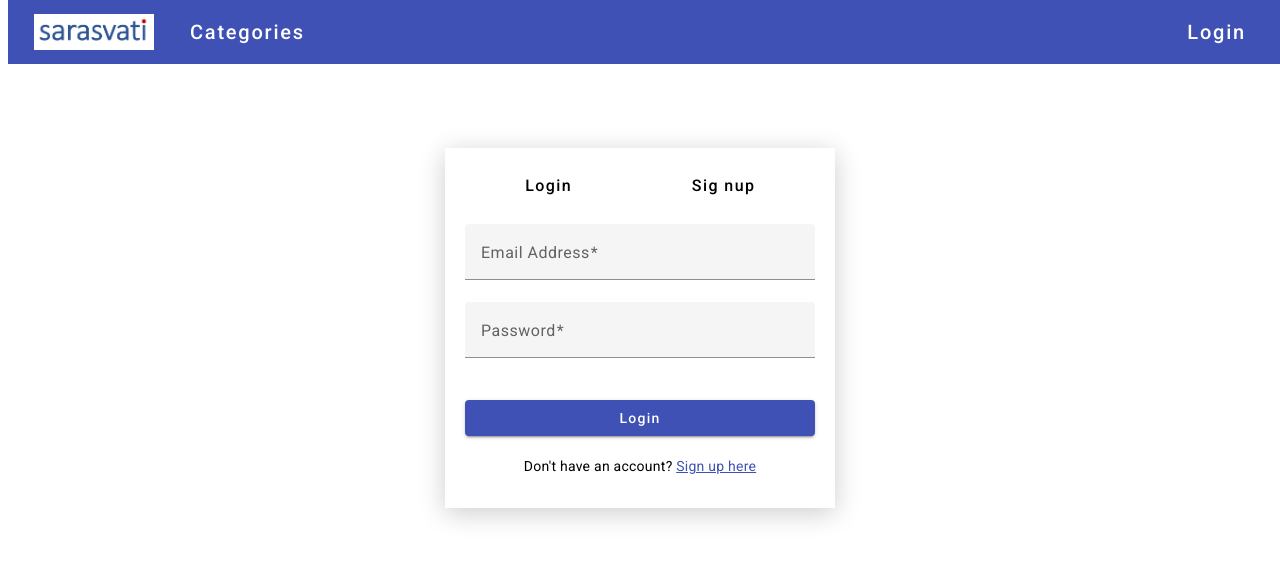
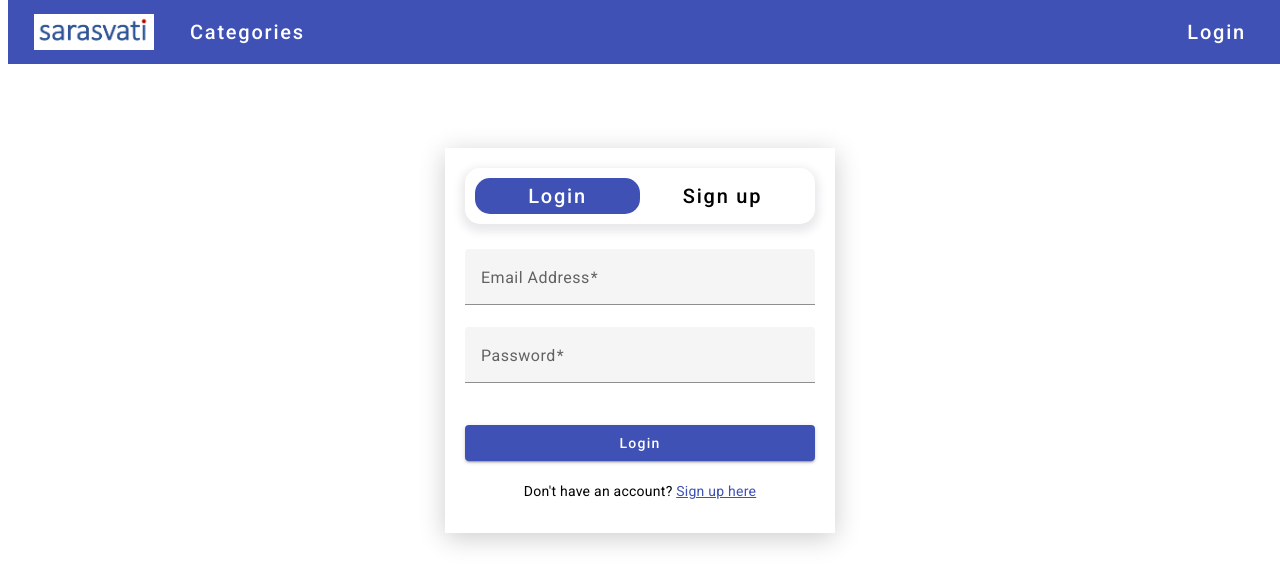
Before and after one commit to ingridandersson/Sarasvati.Web, an Angular app: page /auth in a window 1280 px wide. Shown: the top 586 px of the page. Built offline with nearby package versions, Linux system fonts and the light colour scheme.

Commit message:
client side validation

```diff
--- a/src/app/components/auth/auth.component.html
+++ b/src/app/components/auth/auth.component.html
@@ -4,19 +4,22 @@
   <form>
     <div class="login-container">
       <div class="tab-buttons">
-        <button mat-button class="tab-button" (click)="toggleForm('login')">Login</button>
-        <button mat-button class="tab-button" (click)="toggleForm('signup')">Sig nup</button>
+        <button mat-button class="tab-button" [ngClass]="{'active': activeForm === 'login'}"
+          (click)="toggleForm('login')">Login</button>
+        <button mat-button class="tab-button" (click)="toggleForm('signup')">Sign up</button>
       </div>
-      <form>
+      <form [formGroup]="loginForm" (ngSubmit)="onSubmit()">
         <mat-form-field appearance="fill">
           <mat-label>Email Address</mat-label>
-          <input matInput type="email" placeholder="Your Email" required>
+          <input matInput formControlName="email" type="email" placeholder="Enter your email" required>
+
         </mat-form-field>
         <mat-form-field appearance="fill">
           <mat-label>Password</mat-label>
-          <input matInput type="password" placeholder="Password" required minlength="6">
+          <input matInput formControlName="password" type="password" placeholder=" Enter your password" required>
+
         </mat-form-field>
-        <button mat-raised-button color="primary" class="login-button">Login</button>
+        <button mat-raised-button color="primary" class="login-button" type="submit">Login</button>
       </form>
       <p class="signup-text">Don't have an account? <a href=""
           (click)="toggleForm('signup'); $event.preventDefault();">Sign up here</a></p>
@@ -32,23 +35,26 @@
         <button mat-button class="tab-button" (click)="toggleForm('login')">Login</button>
         <button mat-button class="tab-button" (click)="toggleForm('signup')">Sign up</button>
       </div>
-      <form>
+      <form [formGroup]="signupForm" (ngSubmit)="onSubmit()">
         <mat-form-field appearance="fill">
           <mat-label>Email Address</mat-label>
-          <input matInput type="email" placeholder="Your Email" required>
+          <input matInput formControlName="email" type="email" placeholder="Enter your email" required>
         </mat-form-field>
         <mat-form-field appearance="fill">
           <mat-label>Password</mat-label>
-          <input matInput type="password" placeholder="Password" required minlength="6">
+          <input matInput formControlName="password" type="password" placeholder="Enter your password" required
+            minlength="6">
         </mat-form-field>
         <mat-form-field appearance="fill">
           <mat-label>Confirm Password</mat-label>
-          <input matInput type="password" placeholder="Confirm Password" required minlength="8">
+          <input matInput formControlName="ConfirmPassword" type="password" placeholder="Confirm Password" required
+            minlength="8">
         </mat-form-field>
-        <button mat-raised-button color="primary" class="signup-button">Sign Up</button>
+        <button mat-raised-button color="primary" class="signup-button" type="submit">Sign Up</button>
       </form>
       <p class="signup-text">Already have an account? <a href="#"
           (click)="toggleForm('login'); $event.preventDefault();">Login here</a></p>
+
     </div>
   </form>
   }
--- a/src/app/components/auth/auth.component.scss
+++ b/src/app/components/auth/auth.component.scss
@@ -23,12 +23,30 @@
 .tab-buttons {
   display: flex;
   justify-content: space-around;
-  margin-bottom: 20px;
+  margin-bottom: 25px;
+  padding: 10px;
+  border-radius: 15px;
+  box-shadow: 0 4px 10px 4px #e9e9ec;
 }
 
 .tab-button {
   font-size: 16px;
+  padding: 15px;
+  font-size: 20px;
+  width: 50%;
+  text-align: center;
+  transition: .2s ease;
+  border-radius: 15px;
+
 }
+
+.tab-button.active {
+  background-color: var(--main-color);
+  color: white;
+
+}
+
+
 
 mat-form-field {
   width: 100%;
--- a/src/app/components/auth/auth.component.ts
+++ b/src/app/components/auth/auth.component.ts
@@ -1,6 +1,6 @@
 import { CommonModule } from '@angular/common';
 import { Component } from '@angular/core';
-import { FormsModule } from '@angular/forms';
+import { FormControl, FormGroup, FormsModule, ReactiveFormsModule, Validators } from '@angular/forms';
 import { MatButtonModule } from '@angular/material/button';
 import { MatFormFieldModule } from '@angular/material/form-field';
 import { MatIconModule } from '@angular/material/icon';
@@ -9,15 +9,48 @@ import { MatInputModule } from '@angular/material/input';
 @Component({
   selector: 'app-auth',
   standalone: true,
-  imports: [MatIconModule, MatInputModule, MatButtonModule, CommonModule, MatFormFieldModule, FormsModule],
+  imports: [MatIconModule, MatInputModule, MatButtonModule, CommonModule, MatFormFieldModule, FormsModule, ReactiveFormsModule],
   templateUrl: './auth.component.html',
   styleUrl: './auth.component.scss'
 })
 export class AuthComponent {
   activeForm: string = 'login';
+  signupForm = new FormGroup({
+    email: new FormControl('', [Validators.required, Validators.email]),
+    password: new FormControl('', [Validators.required, Validators.minLength(6)]),
+    ConfirmPassword: new FormControl('', [Validators.required, Validators.minLength(6)])
+  });
+  loginForm = new FormGroup({
+    email: new FormControl('', [Validators.required, Validators.email]),
+    password: new FormControl('', [Validators.required, Validators.minLength(6)]),
+  });
+
 
   toggleForm(formType: string) {
     this.activeForm = formType;
+  }
+  onSubmit() {
+    //   if (this.activeForm === 'signup' && this.signupForm.valid) {
+    //     this.authService.register(this.signupForm.value).subscribe({
+    //       next: (response: any) => {
+    //         console.log('User registered successfully', response);
+    //       },
+    //       error: (error: any) => {
+    //         console.error('Registration error', error);
+    //       }
+    //     });
+    //   } else if (this.activeForm === 'login' && this.loginForm.valid) {
+    //     this.authService.login(this.loginForm.value).subscribe({
+    //       next: (response: any) => {
+    //         console.log('User logged in successfully', response);
+    //       },
+    //       error: (error: any) => {
+    //         console.error('Login error', error);
+    //       }
+    //     });
+    //   } else {
+    //     console.log('Form is not valid');
+    //   }
+  }
 
-  }
 }
```
